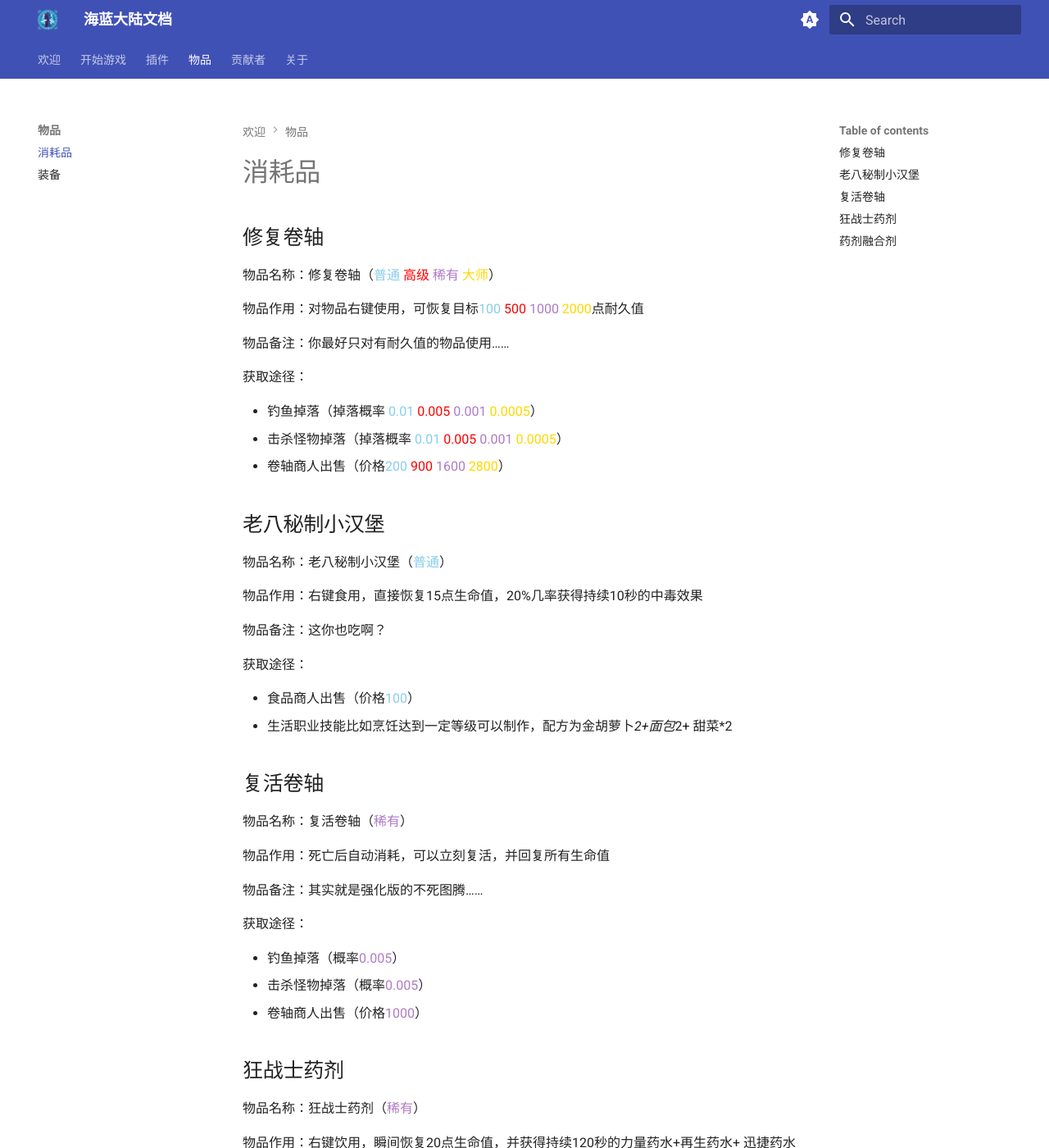
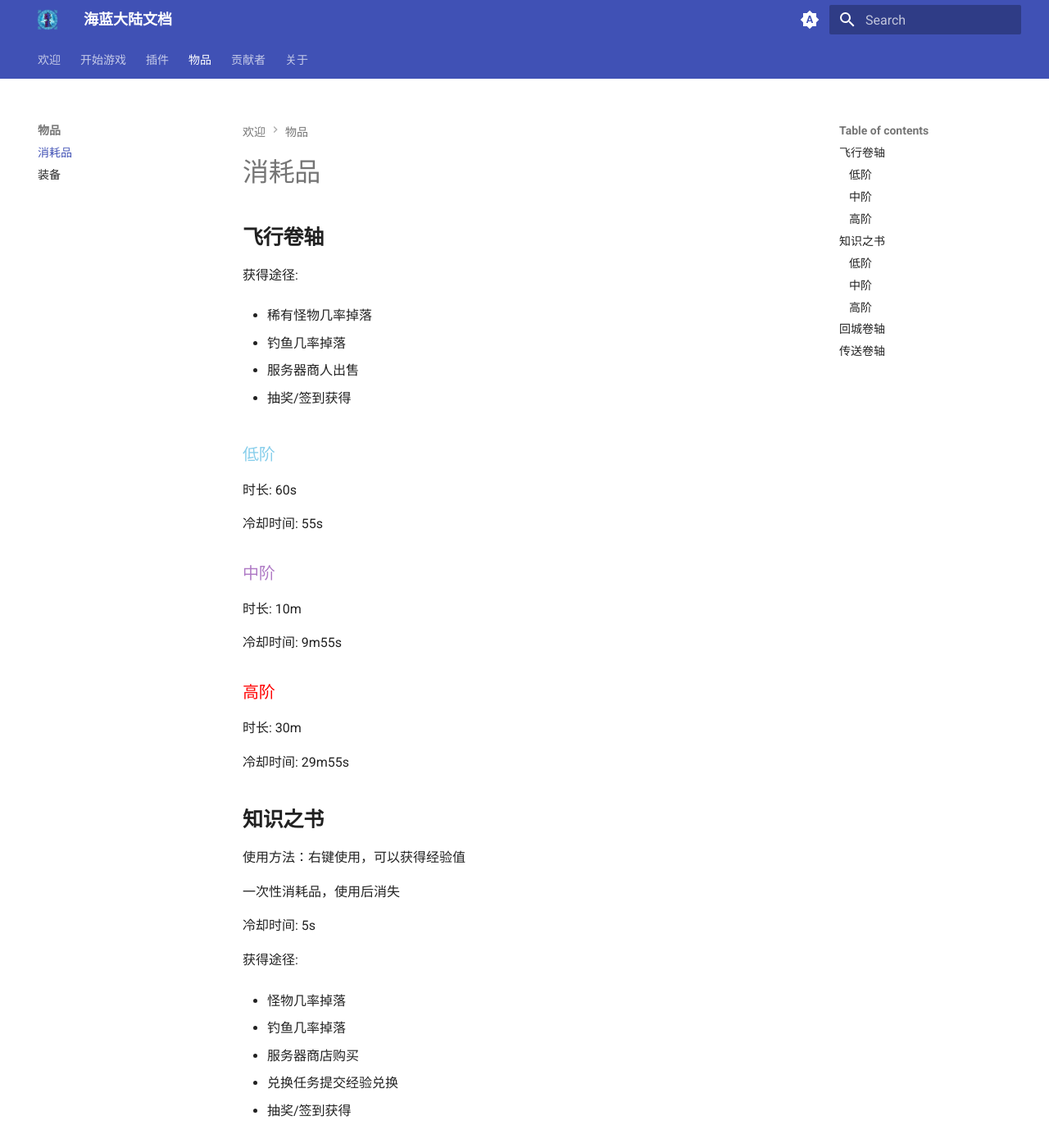
Before and after one commit to pikaqiu1254/docs, an MkDocs documentation site: the page built from docs/item/Consumables.md, in a window 1280 px wide and 1400 px high. Shown: the whole window at 82% size. Built offline with MkDocs 1.6.1 and Material for MkDocs 9.7.7, drawn with Linux system fonts in a browser that asks for light colours; some of the changed text lies outside the part shown.

Commit message:
完成消耗品相关文档

```diff
--- a/docs/item/Consumables.md
+++ b/docs/item/Consumables.md
@@ -1,69 +1,104 @@
+<!--
+ * @Author: Moraxyc me@morax.icu
+ * @Date: 2023-05-28 00:07:38
+ * @LastEditors: Moraxyc me@morax.icu
+ * @LastEditTime: 2023-06-21 22:33:43
+ * @FilePath: /docs/docs/item/Consumables.md
+ * @Description:
+ *
+ * Copyright (c) 2023 by Moraxyc, All Rights Reserved.
+-->
 # 消耗品
 
-## 修复卷轴
-物品名称：修复卷轴（<skyblue>普通</skyblue> <red>高级</red> <purple>稀有</purple> <gold>大师</gold>）
+## **飞行卷轴**
 
-物品作用：对物品右键使用，可恢复目标<skyblue>100</skyblue> <red>500</red> <purple>1000</purple> <gold>2000</gold>点耐久值
+获得途径:
 
-物品备注：你最好只对有耐久值的物品使用……
+ - 稀有怪物几率掉落
 
-获取途径：
+ - 钓鱼几率掉落
 
- - 钓鱼掉落（掉落概率 <skyblue>0.01</skyblue> <red>0.005</red> <purple>0.001</purple> <gold>0.0005</gold>）
- - 击杀怪物掉落（掉落概率 <skyblue>0.01</skyblue> <red>0.005</red> <purple>0.001</purple> <gold>0.0005</gold>）
- - 卷轴商人出售（价格<skyblue>200</skyblue> <red>900</red> <purple>1600</purple> <gold>2800</gold>）
+ - 服务器商人出售
 
-## 老八秘制小汉堡
+ - 抽奖/签到获得
+### <skyblue>低阶</skyblue>
+时长: 60s
 
-物品名称：老八秘制小汉堡（<skyblue>普通</skyblue>）
+冷却时间: 55s
 
-物品作用：右键食用，直接恢复15点生命值，20%几率获得持续10秒的中毒效果
+### <purple>中阶</purple>
+时长: 10m
 
-物品备注：这你也吃啊？
+冷却时间: 9m55s
 
-获取途径：
+### <red>高阶</red>
+时长: 30m
 
- - 食品商人出售（价格<skyblue>100</skyblue>）
- - 生活职业技能比如烹饪达到一定等级可以制作，配方为金胡萝卜*2+面包*2+	甜菜*2
+冷却时间: 29m55s
 
-## 复活卷轴
+## **知识之书**
 
-物品名称：复活卷轴（<purple>稀有</purple>）
+使用方法：右键使用，可以获得经验值
 
-物品作用：死亡后自动消耗，可以立刻复活，并回复所有生命值
+一次性消耗品，使用后消失
 
-物品备注：其实就是强化版的不死图腾……
+冷却时间: 5s
 
-获取途径：
+获得途径:
 
- - 钓鱼掉落（概率<purple>0.005</purple>）
- - 击杀怪物掉落（概率<purple>0.005</purple>）
- - 卷轴商人出售（价格<purple>1000</purple>）
+ - 怪物几率掉落
 
+ - 钓鱼几率掉落
 
-## 狂战士药剂
+ - 服务器商店购买
 
-物品名称：狂战士药剂（<purple>稀有</purple>）
+ - 兑换任务提交经验兑换
 
-物品作用：右键饮用，瞬间恢复20点生命值，并获得持续120秒的力量药水+再生药水+		迅捷药水+抗火药水效果
+ - 抽奖/签到获得
 
-物品备注：踏踏开踏踏开！
+### <skyblue>低阶</skyblue>
+经验值: 500
 
-获取途径：
+ - 使用8个【附魔之瓶】围绕【书】合成
 
- - 药材商人出售（价格<purple>500</purple>）
- - 生活职业技能比如药剂师达到一定等级可以制作，配方为对应的5种药水+药剂融合剂
+### <purple>中阶</purple>
+经验值: 1500
 
+ - 使用8个【附魔之瓶】围绕【知识之书·<skyblue>低阶</skyblue>】合成
 
-## 药剂融合剂
+### <red>高阶</red>
+经验值: 3000
 
-物品名称：药剂融合剂（<skyblue>普通</skyblue>）
+ - 使用8个【附魔之瓶】围绕【知识之书·<purple>中阶</purple>】合成
 
-物品作用：用于合成高级药剂
+## 回城卷轴
 
-物品备注：这玩意儿的配方已经失传了，现在市面上的这些都是从失落大陆的遗迹里找到的。
+右键使用可传送至地皮世界出生点
 
-获取途径：
+冷却时间: 30s
 
- - 药剂商人出售（价格<skyblue>300</skyblue>）
- - 野外箱子2% 概率出现1-3个。
+获得途径:
+
+ - 稀有怪物几率掉落
+
+ - 钓鱼几率掉落
+
+ - 服务器商店出售
+
+ - 抽奖/签到获得
+
+## 传送卷轴
+
+右键使用可传送至主世界出生点
+
+冷却时间: 30s
+
+获得途径:
+
+ - 稀有怪物几率掉落
+
+ - 钓鱼几率掉落
+
+ - 服务器商人出售
+
+ - 抽奖/签到获得
```
Also changed, not shown: 1 other file.
